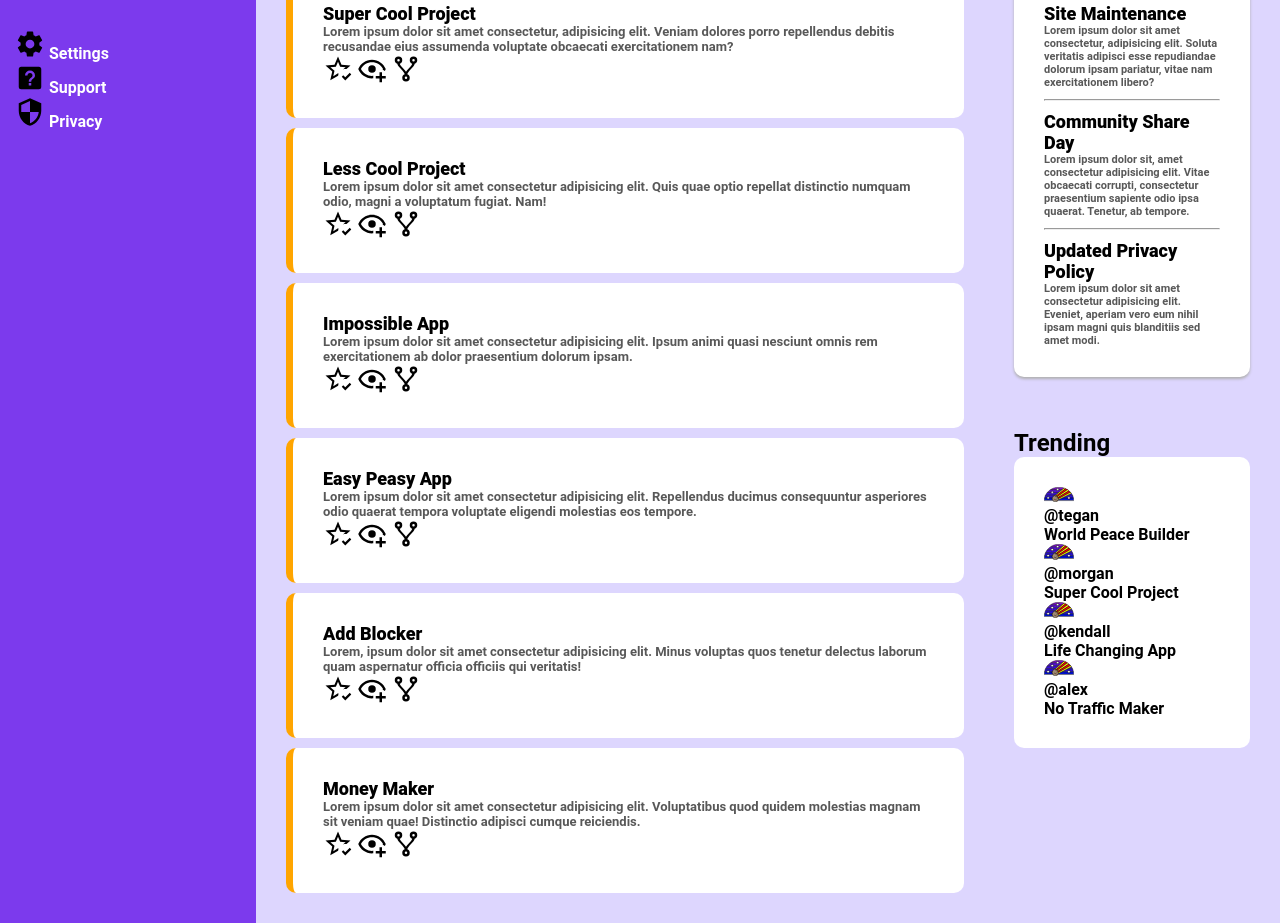
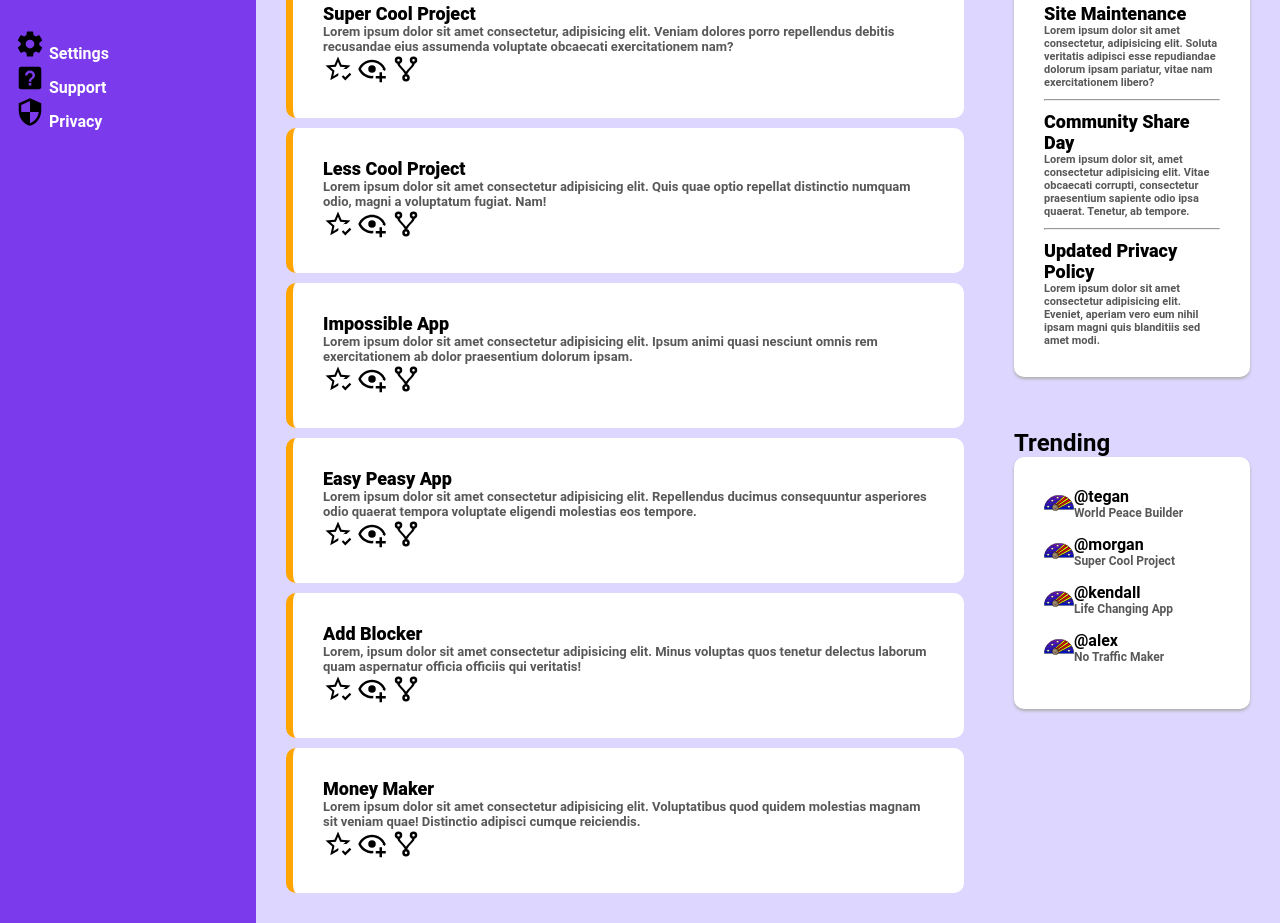
Before and after one commit to EmFey/Dashboard, a plain HTML site: page index.html in a window 1280 px wide. Shown: the part 294-1217 px from the top of the page. Drawn offline with Linux system fonts and the light colour scheme.

Commit message:
Fixed alignment of trending area

```diff
--- a/index.html
+++ b/index.html
@@ -112,25 +112,33 @@
             <div class="Trending">
                 <h2>Trending</h2>
                 <div class="trend-tile">
-                    <div>
+                    <div class="trendICO">
                         <img src="images/cometisolated.svg">
-                        <div>@tegan</div>
-                        <div>World Peace Builder</div>
+                        <div class="trend-prof">
+                            <div>@tegan</div>
+                            <div class="trend-name">World Peace Builder</div>
+                        </div>
                     </div>
-                    <div>
+                    <div class="trendICO">
                         <img src="images/cometisolated.svg">
-                        <div>@morgan</div>
-                        <div>Super Cool Project</div>
+                        <div class="trend-prof">
+                            <div>@morgan</div>
+                            <div class="trend-name">Super Cool Project</div>
+                        </div>
                     </div>
-                    <div>
+                    <div class="trendICO">
                         <img src="images/cometisolated.svg">
-                        <div>@kendall</div>
-                        <div>Life Changing App</div>
+                        <div class="trend-prof">
+                            <div>@kendall</div>
+                            <div class="trend-name">Life Changing App</div>
+                        </div>
                     </div>
-                    <div>
+                    <div class="trendICO">
                         <img src="images/cometisolated.svg">
-                        <div>@alex</div>
-                        <div>No Traffic Maker</div>
+                        <div class="trend-prof">
+                            <div>@alex</div>
+                            <div class="trend-name">No Traffic Maker</div>
+                        </div>
                     </div>
                 </div>
             </div>
--- a/style.css
+++ b/style.css
@@ -191,11 +191,23 @@ hr {
 }
 
 .trend-tile {
-    border-radius: 10px;
     background-color: white;
     padding: var(--main-padding);
+    border-radius: 10px;
     -webkit-border-radius: 10px;
     -moz-border-radius: 10px;
     -ms-border-radius: 10px;
     -o-border-radius: 10px;
+    box-shadow: 0px 2px 3px #afafaf;
 }
+
+.trendICO {
+    display: flex;
+    align-items: center;
+    padding-bottom: 15px;
+}
+
+.trend-name {
+    font-size: 12px;
+    color: #585858
+}
```
